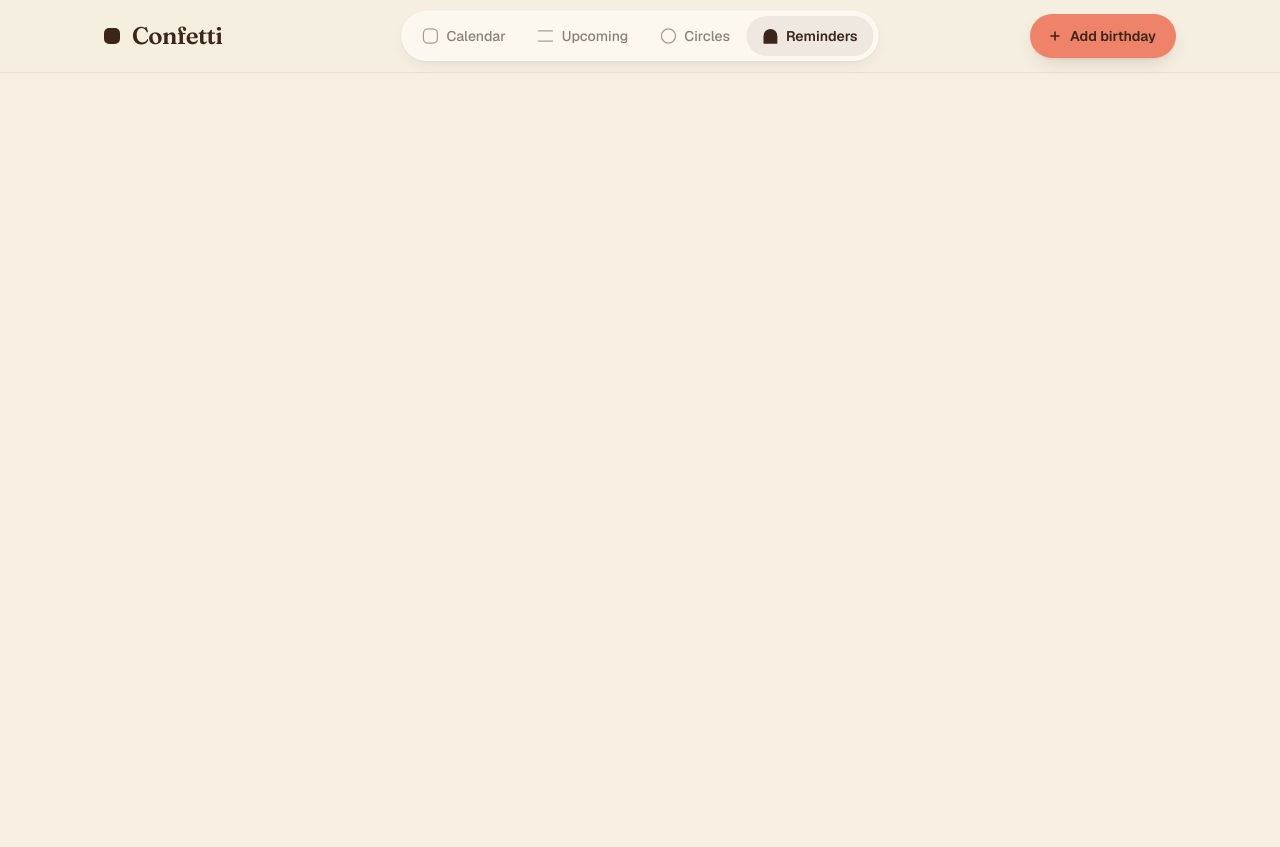
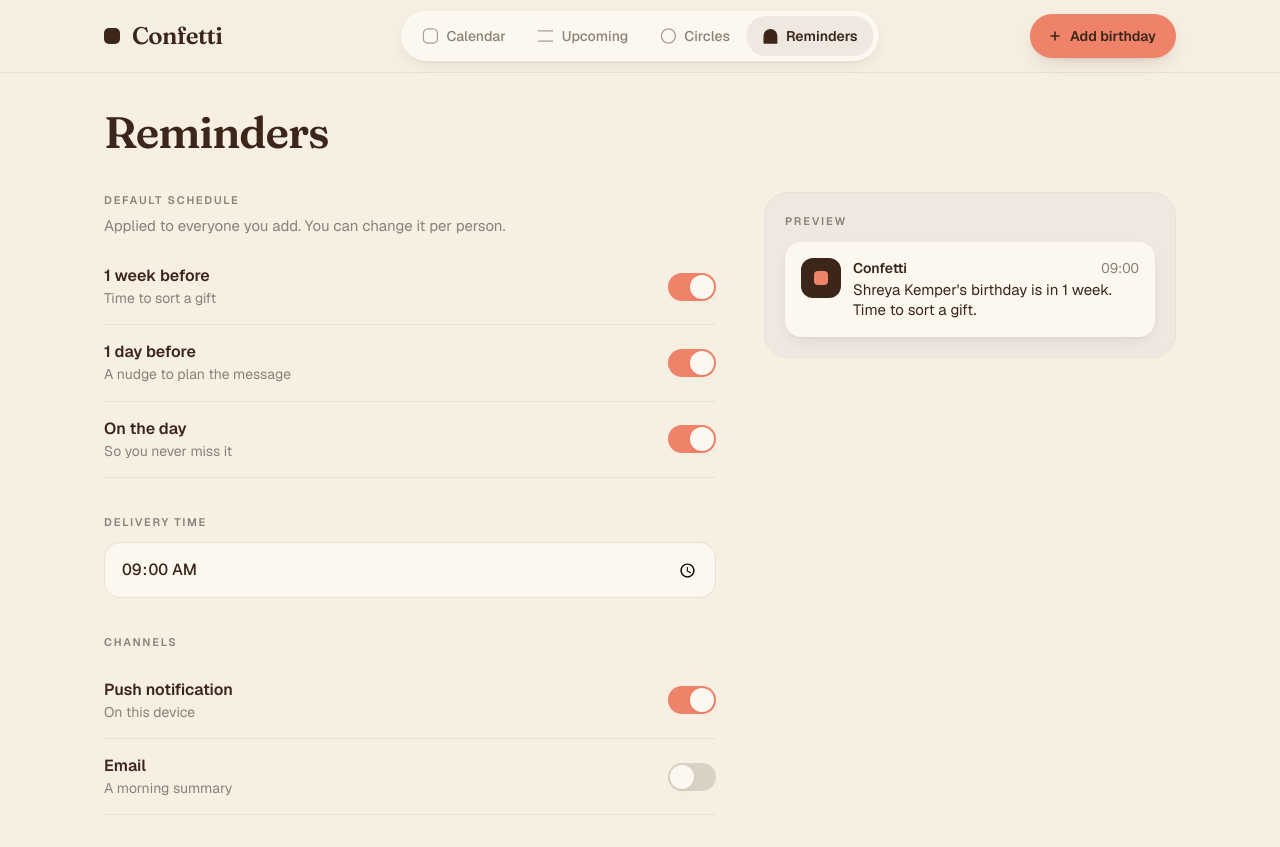
Before and after one commit to Dbrowne14/Confetti, a Next.js app: page /reminders in a window 1280 px wide. Before the commit the page ends 800 px from the top, so only its background shows below. Built offline with nearby package versions, Linux system fonts and the light colour scheme.

Commit message:
Reminders UI added - only UI at this stage no logic

```diff
--- a/app/reminders/page.tsx
+++ b/app/reminders/page.tsx
@@ -1,11 +1,11 @@
-import React from 'react'
+import { Reminders } from "@/components/reminders/Reminders";
 
 const page = () => {
   return (
-    <div>
+    <main className="mx-auto w-full max-w-280 px-4 py-6 sm:px-6 lg:py-8">
+      <Reminders />
+    </main>
+  );
+};
 
-    </div>
-  )
-}
-
-export default page
+export default page;
--- /dev/null
+++ b/components/reminders/ReminderPreview.tsx
@@ -0,0 +1,66 @@
+// A product preview of what a reminder looks like, not a real notification.
+export const ReminderPreview = ({
+  time,
+  message,
+  isPushEnabled,
+}: {
+  time: string;
+  // Undefined when no reminder in the schedule is switched on.
+  message?: string;
+  isPushEnabled: boolean;
+}) => {
+  return (
+    <section
+      aria-labelledby="reminder-preview-label"
+      className="flex flex-col gap-3 rounded-3xl border border-confetti-border bg-confetti-active p-4 sm:p-5"
+    >
+      <h2
+        id="reminder-preview-label"
+        className="text-[11px] font-semibold tracking-[0.16em] text-confetti-muted uppercase"
+      >
+        Preview
+      </h2>
+      {message ? (
+        <div
+          className={`flex gap-3 rounded-2xl bg-confetti-surface p-4 shadow-pill transition-opacity ${
+            isPushEnabled ? "" : "opacity-60"
+          }`}
+        >
+          <ConfettiAppIcon />
+          <div className="flex min-w-0 flex-1 flex-col gap-0.5">
+            <div className="flex items-baseline justify-between gap-3">
+              <span className="text-sm font-semibold text-confetti-ink">
+                Confetti
+              </span>
+              <span className="shrink-0 text-sm text-confetti-muted tabular-nums">
+                {time || "--:--"}
+              </span>
+            </div>
+            <p className="text-[15px] leading-snug text-confetti-ink">
+              {message}
+            </p>
+          </div>
+        </div>
+      ) : (
+        <p className="rounded-2xl bg-confetti-surface/60 p-4 text-sm text-confetti-muted">
+          Turn on a reminder to see a preview.
+        </p>
+      )}
+      {message && !isPushEnabled && (
+        <p className="text-xs text-confetti-muted">
+          Push notifications are off.
+        </p>
+      )}
+    </section>
+  );
+};
+
+// The Confetti brand square, inverted into an app icon.
+const ConfettiAppIcon = () => (
+  <span
+    aria-hidden
+    className="flex size-10 shrink-0 items-center justify-center rounded-xl bg-confetti-ink"
+  >
+    <span className="size-3.5 rounded-[4px] bg-confetti-coral" />
+  </span>
+);
--- /dev/null
+++ b/components/reminders/ReminderSettings.tsx
@@ -0,0 +1,102 @@
+import { ReactNode, useId } from "react";
+import { Switch } from "@/components/ui/Switch";
+
+// Shape of one on/off row on this page. UI-only: this is not the future
+// reminder model, just what the settings list needs to render.
+export type ReminderSetting = {
+  id: string;
+  title: string;
+  description: string;
+  enabled: boolean;
+};
+
+export const ReminderSection = ({
+  label,
+  description,
+  children,
+}: {
+  label: string;
+  description?: string;
+  children: ReactNode;
+}) => {
+  const labelId = useId();
+  return (
+    <section aria-labelledby={labelId} className="flex flex-col gap-3">
+      <div className="flex flex-col gap-1.5">
+        <h2
+          id={labelId}
+          className="text-[11px] font-semibold tracking-[0.16em] text-confetti-muted uppercase"
+        >
+          {label}
+        </h2>
+        {description && (
+          <p className="text-[15px] text-confetti-muted">{description}</p>
+        )}
+      </div>
+      {children}
+    </section>
+  );
+};
+
+export const ReminderSettingList = ({
+  settings,
+  onToggle,
+}: {
+  settings: ReminderSetting[];
+  onToggle: (id: string, enabled: boolean) => void;
+}) => {
+  return (
+    <ul className="divide-y divide-confetti-border border-b border-confetti-border">
+      {settings.map((setting) => (
+        <ReminderSettingRow
+          key={setting.id}
+          setting={setting}
+          onToggle={(enabled) => onToggle(setting.id, enabled)}
+        />
+      ))}
+    </ul>
+  );
+};
+
+const ReminderSettingRow = ({
+  setting,
+  onToggle,
+}: {
+  setting: ReminderSetting;
+  onToggle: (enabled: boolean) => void;
+}) => {
+  const switchId = useId();
+  const titleId = useId();
+  const descriptionId = useId();
+  return (
+    <li>
+      {/* The whole row is the switch's label, so it's one large touch target. */}
+      <label
+        htmlFor={switchId}
+        className="flex cursor-pointer items-center gap-4 py-4"
+      >
+        <span className="flex min-w-0 flex-1 flex-col gap-0.5">
+          <span
+            id={titleId}
+            className="text-base leading-snug font-semibold text-confetti-ink"
+          >
+            {setting.title}
+          </span>
+          <span
+            id={descriptionId}
+            className="text-sm leading-snug text-confetti-muted"
+          >
+            {setting.description}
+          </span>
+        </span>
+        <Switch
+          id={switchId}
+          checked={setting.enabled}
+          onCheckedChange={onToggle}
+          labelledBy={titleId}
+          describedBy={descriptionId}
+        />
+      </label>
+    </li>
+  );
+};
--- /dev/null
+++ b/components/reminders/Reminders.tsx
@@ -0,0 +1,128 @@
+"use client";
+
+import { useState } from "react";
+import {
+  ReminderSection,
+  ReminderSettingList,
+  type ReminderSetting,
+} from "./ReminderSettings";
+import { ReminderPreview } from "./ReminderPreview";
+
+// Presentational only: these settings live in local state and reset on
+// refresh. Nothing is saved, scheduled or sent yet.
+const defaultSchedule: ReminderSetting[] = [
+  {
+    id: "week-before",
+    title: "1 week before",
+    description: "Time to sort a gift",
+    enabled: true,
+  },
+  {
+    id: "day-before",
+    title: "1 day before",
+    description: "A nudge to plan the message",
+    enabled: true,
+  },
+  {
+    id: "on-the-day",
+    title: "On the day",
+    description: "So you never miss it",
+    enabled: true,
+  },
+];
+
+const defaultChannels: ReminderSetting[] = [
+  {
+    id: "push",
+    title: "Push notification",
+    description: "On this device",
+    enabled: true,
+  },
+  {
+    id: "email",
+    title: "Email",
+    description: "A morning summary",
+    enabled: false,
+  },
+];
+
+// How the preview phrases each schedule option.
+const previewTiming: Record<string, string> = {
+  "week-before": "is in 1 week",
+  "day-before": "is tomorrow",
+  "on-the-day": "is today",
+};
+
+const PREVIEW_NAME = "Shreya Kemper";
+
+const toggleSetting =
+  (id: string, enabled: boolean) => (settings: ReminderSetting[]) =>
+    settings.map((setting) =>
+      setting.id === id ? { ...setting, enabled } : setting,
+    );
+
+export const Reminders = () => {
+  const [schedule, setSchedule] = useState(defaultSchedule);
+  const [channels, setChannels] = useState(defaultChannels);
+  const [deliveryTime, setDeliveryTime] = useState("09:00");
+
+  // Preview the earliest reminder that's switched on.
+  const firstEnabled = schedule.find((setting) => setting.enabled);
+  const previewMessage =
+    firstEnabled &&
+    `${PREVIEW_NAME}'s birthday ${previewTiming[firstEnabled.id]}. ${firstEnabled.description}.`;
+  const isPushEnabled = channels.some(
+    (channel) => channel.id === "push" && channel.enabled,
+  );
+
+  return (
+    <div className="flex w-full flex-col gap-6 sm:gap-8">
+      <h1 className="font-serif text-4xl leading-tight font-medium tracking-tight text-confetti-ink sm:text-[2.75rem]">
+        Reminders
+      </h1>
+      <div className="grid grid-cols-1 gap-9 lg:grid-cols-[minmax(0,1fr)_25.75rem] lg:items-start lg:gap-12">
+        <div className="flex w-full max-w-2xl flex-col gap-9 lg:max-w-none">
+          <ReminderSection
+            label="Default schedule"
+            description="Applied to everyone you add. You can change it per person."
+          >
+            <ReminderSettingList
+              settings={schedule}
+              onToggle={(id, enabled) =>
+                setSchedule(toggleSetting(id, enabled))
+              }
+            />
+          </ReminderSection>
+
+          <ReminderSection label="Delivery time">
+            <input
+              type="time"
+              name="deliveryTime"
+              aria-label="Delivery time"
+              value={deliveryTime}
+              onChange={(e) => setDeliveryTime(e.target.value)}
+              className="h-14 w-full min-w-0 cursor-text rounded-2xl border border-confetti-border bg-confetti-surface px-4 text-base font-medium text-confetti-ink tabular-nums transition-colors hover:border-confetti-ink/20 focus-visible:outline-2 focus-visible:outline-offset-1 focus-visible:outline-confetti-ink"
+            />
+          </ReminderSection>
+
+          <ReminderSection label="Channels">
+            <ReminderSettingList
+              settings={channels}
+              onToggle={(id, enabled) =>
+                setChannels(toggleSetting(id, enabled))
+              }
+            />
+          </ReminderSection>
+        </div>
+
+        <div className="w-full max-w-2xl lg:sticky lg:top-24 lg:max-w-none">
+          <ReminderPreview
+            time={deliveryTime}
+            message={previewMessage}
+            isPushEnabled={isPushEnabled}
+          />
+        </div>
+      </div>
+    </div>
+  );
+};
--- /dev/null
+++ b/components/ui/Switch.tsx
@@ -0,0 +1,38 @@
+type SwitchProps = {
+  checked: boolean;
+  onCheckedChange: (checked: boolean) => void;
+  id?: string;
+  // Point at visible text rather than duplicating it in an aria-label.
+  labelledBy?: string;
+  describedBy?: string;
+};
+
+export const Switch = ({
+  checked,
+  onCheckedChange,
+  id,
+  labelledBy,
+  describedBy,
+}: SwitchProps) => {
+  return (
+    <button
+      type="button"
+      role="switch"
+      id={id}
+      aria-checked={checked}
+      aria-labelledby={labelledBy}
+      aria-describedby={describedBy}
+      onClick={() => onCheckedChange(!checked)}
+      className={`relative inline-flex h-7 w-12 shrink-0 cursor-pointer items-center rounded-full p-0.5 transition-colors duration-200 focus-visible:outline-2 focus-visible:outline-offset-2 focus-visible:outline-confetti-ink motion-reduce:transition-none ${
+        checked ? "bg-confetti-coral" : "bg-confetti-ink/15"
+      }`}
+    >
+      <span
+        aria-hidden
+        className={`size-6 rounded-full bg-confetti-surface shadow-pill transition-transform duration-200 motion-reduce:transition-none ${
+          checked ? "translate-x-5" : "translate-x-0"
+        }`}
+      />
+    </button>
+  );
+};
```
Also changed, not shown: assets/reminders.jpeg (added).
